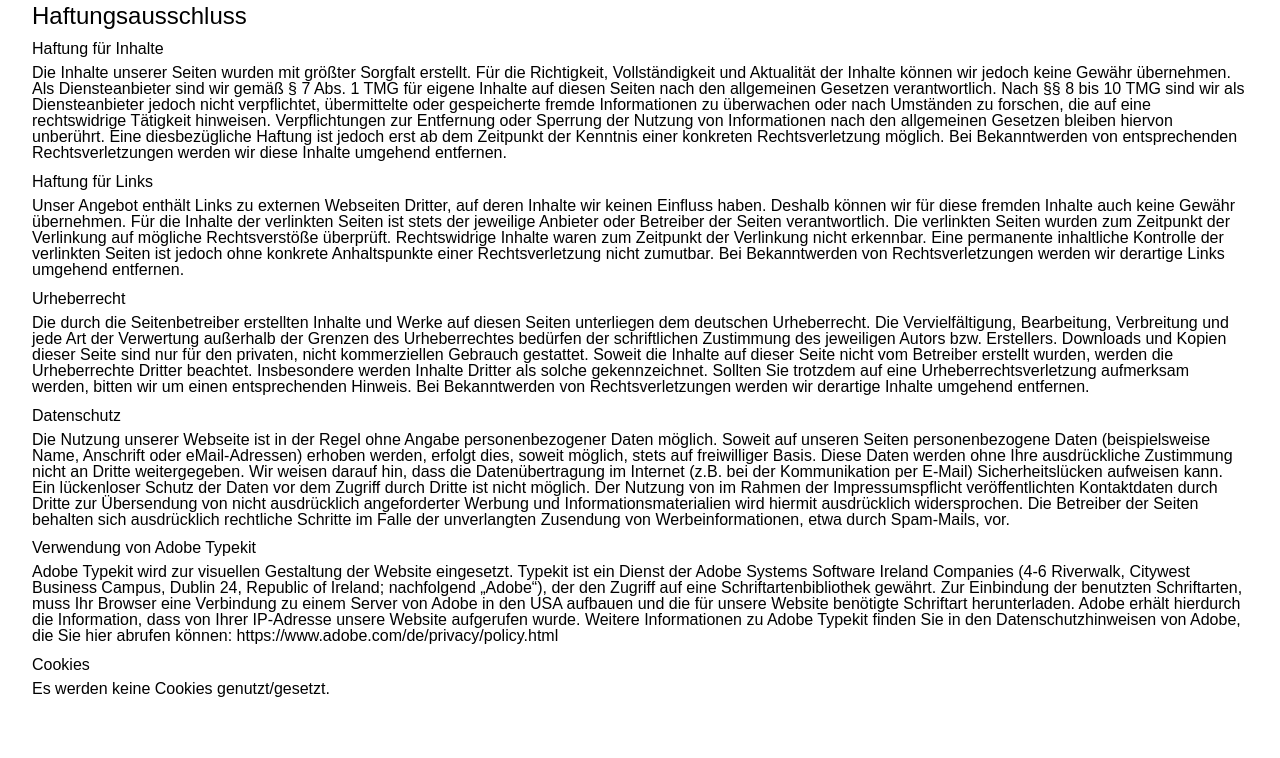
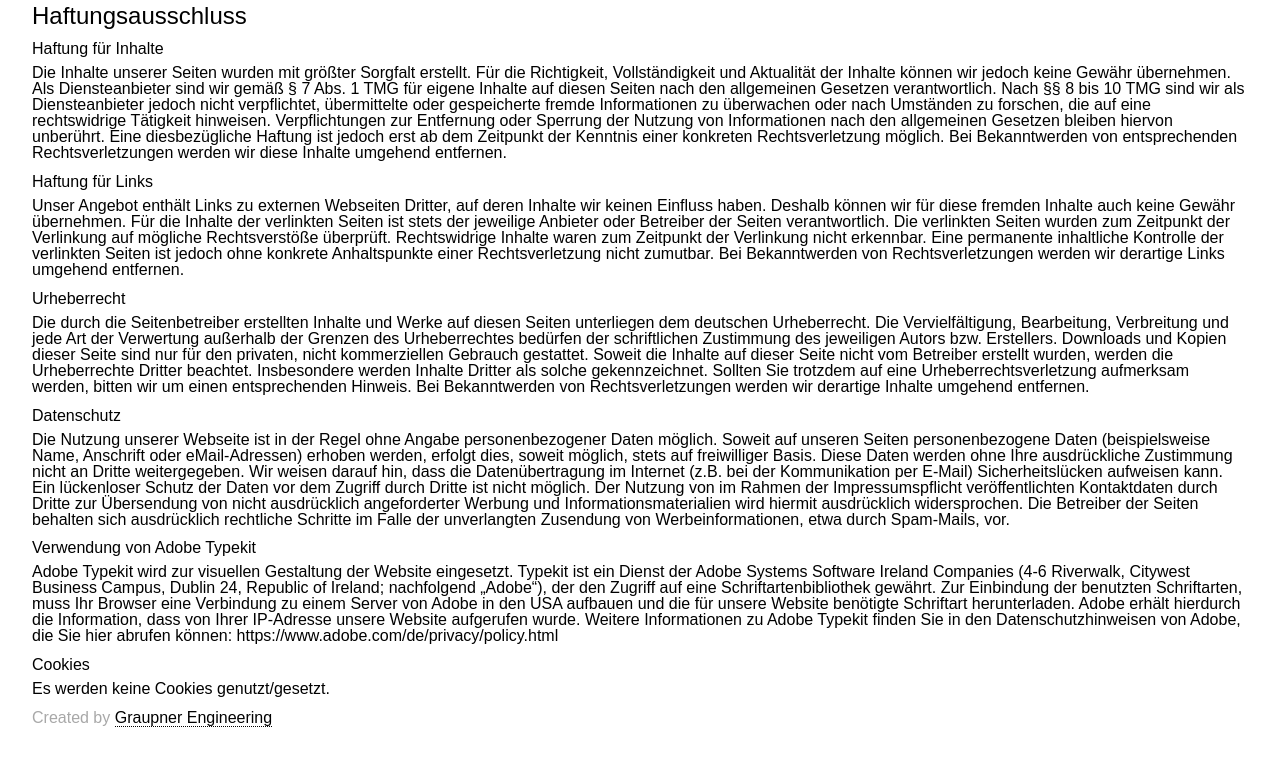
Before and after one commit to mgraupner/ozb.de, a plain HTML site: page index.html in a window 1280 px wide. Shown: the part 1833-2591 px from the top of the page. Before the commit the page ends 2562 px from the top, so only its background shows below. Drawn offline with Linux system fonts and the light colour scheme; a web font is replaced by a local one.

Commit message:
Added creator link

```diff
--- a/index.html
+++ b/index.html
@@ -71,6 +71,7 @@
     <p>Adobe Typekit wird zur visuellen Gestaltung der Website eingesetzt. Typekit ist ein Dienst der Adobe Systems Software Ireland Companies (4-6 Riverwalk, Citywest Business Campus, Dublin 24, Republic of Ireland; nachfolgend „Adobe“), der den Zugriff auf eine Schriftartenbibliothek gewährt. Zur Einbindung der benutzten Schriftarten, muss Ihr Browser eine Verbindung zu einem Server von Adobe in den USA aufbauen und die für unsere Website benötigte Schriftart herunterladen. Adobe erhält hierdurch die Information, dass von Ihrer IP-Adresse unsere Website aufgerufen wurde. Weitere Informationen zu Adobe Typekit finden Sie in den Datenschutzhinweisen von Adobe, die Sie hier abrufen können: https://www.adobe.com/de/privacy/policy.html</p>
     <h4>Cookies</h4>
     <p>Es werden keine Cookies genutzt/gesetzt.</p>
+    <h4 class="creator">Created by <a href="https://www.graupner.gr">Graupner Engineering</a></h4>
   </footer>
 </body>
 </html>
--- a/static/css/main.css
+++ b/static/css/main.css
@@ -94,6 +94,16 @@ footer p {
     margin-bottom: 0.3em;
 }
 
+.creator {
+    font-weight: normal;
+    color: #A8A8A8;
+}
+.creator a {
+    text-decoration: none;
+    color: #000;
+    border-bottom: 1px #000 dotted;
+}
+
 @media only screen
     and (max-device-width: 640px),
     only screen and (max-device-width: 667px),
```
